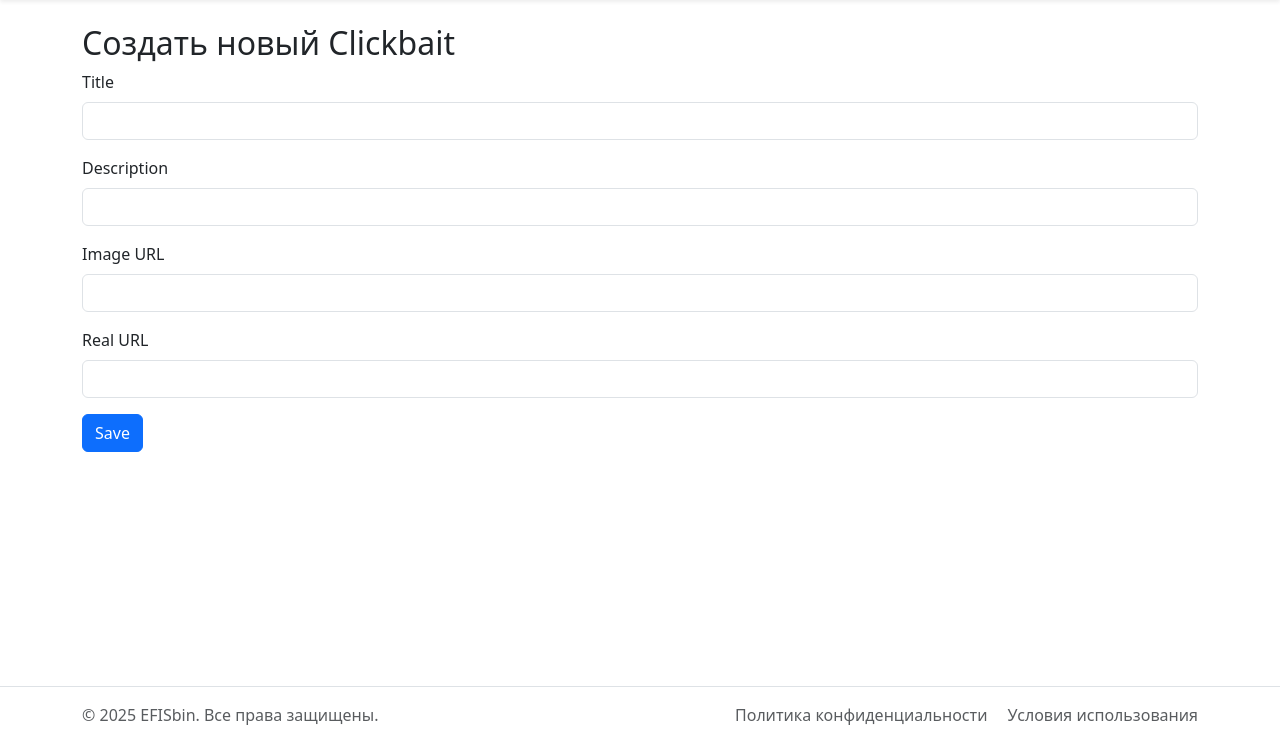
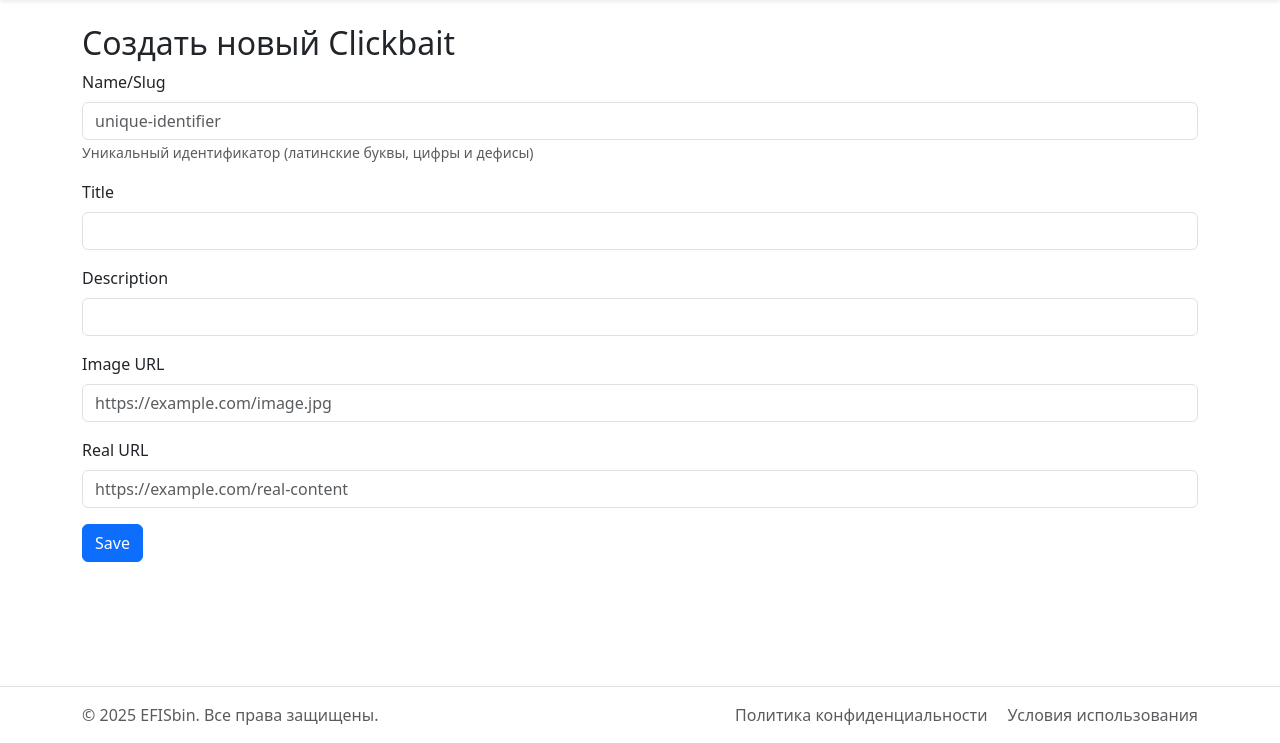
Before and after one commit to SlidrusForeal/MyPasteBin, a Flask app: page /admin/clickbait/new in a window 1280 px wide. Shown: the part 57-800 px from the top of the page. Run offline with Flask 3, Linux system fonts and the light colour scheme; a user stored in the database is signed in; tables that the repository leaves empty hold one stand-in row (values such as "Sample post").

Commit message:
Add files via upload

```diff
--- a/app.py
+++ b/app.py
@@ -524,23 +524,35 @@ def delete_clickbait(cb_id):
     flash('Clickbait successfully deleted', 'success')
     return redirect(url_for('admin_clickbait'))
 
+
 @app.route('/admin/clickbait/new', methods=['GET', 'POST'])
 @login_required
 @admin_required
 def new_clickbait():
     form = ClickbaitForm()
     if form.validate_on_submit():
-        clickbait = Clickbait(
-            slug=form.slug.data,
-            title=form.title.data,
-            description=form.description.data,
-            image_url=form.image_url.data,
-            real_url=form.real_url.data
-        )
-        db.session.add(clickbait)
-        db.session.commit()
-        flash("New clickbait created", "success")
-        return redirect(url_for('admin_clickbait'))
+        try:
+            clickbait = Clickbait(
+                slug=form.slug.data,
+                title=form.title.data,
+                description=form.description.data,
+                image_url=form.image_url.data,
+                real_url=form.real_url.data
+            )
+            db.session.add(clickbait)
+            db.session.commit()
+            flash("Новый кликбейт создан", "success")
+            return redirect(url_for('admin_clickbait'))
+        except Exception as e:
+            db.session.rollback()
+            flash(f"Ошибка при создании: {str(e)}", "danger")
+            app.logger.error(f"Clickbait creation error: {str(e)}")
+
+    # Отобразите ошибки формы
+    for field, errors in form.errors.items():
+        for error in errors:
+            flash(f"{getattr(form, field).label.text}: {error}", "danger")
+
     return render_template('new_clickbait.html', form=form)
 
 # Edit Clickbait
--- a/templates/new_clickbait.html
+++ b/templates/new_clickbait.html
@@ -3,6 +3,17 @@
   <h2>Создать новый Clickbait</h2>
   <form method="POST">
     {{ form.hidden_tag() }}
+
+    <!-- Добавлено поле Slug -->
+    <div class="mb-3">
+      {{ form.slug.label(class="form-label") }}
+      {{ form.slug(class="form-control", placeholder="unique-identifier") }}
+      {% for error in form.slug.errors %}
+        <div class="text-danger">{{ error }}</div>
+      {% endfor %}
+      <small class="form-text text-muted">Уникальный идентификатор (латинские буквы, цифры и дефисы)</small>
+    </div>
+
     <div class="mb-3">
       {{ form.title.label(class="form-label") }}
       {{ form.title(class="form-control") }}
@@ -10,6 +21,7 @@
         <div class="text-danger">{{ error }}</div>
       {% endfor %}
     </div>
+
     <div class="mb-3">
       {{ form.description.label(class="form-label") }}
       {{ form.description(class="form-control") }}
@@ -17,20 +29,23 @@
         <div class="text-danger">{{ error }}</div>
       {% endfor %}
     </div>
+
     <div class="mb-3">
       {{ form.image_url.label(class="form-label") }}
-      {{ form.image_url(class="form-control") }}
+      {{ form.image_url(class="form-control", placeholder="https://example.com/image.jpg") }}
       {% for error in form.image_url.errors %}
         <div class="text-danger">{{ error }}</div>
       {% endfor %}
     </div>
+
     <div class="mb-3">
       {{ form.real_url.label(class="form-label") }}
-      {{ form.real_url(class="form-control") }}
+      {{ form.real_url(class="form-control", placeholder="https://example.com/real-content") }}
       {% for error in form.real_url.errors %}
         <div class="text-danger">{{ error }}</div>
       {% endfor %}
     </div>
+
     {{ form.submit(class="btn btn-primary") }}
   </form>
 {% endblock %}
```
